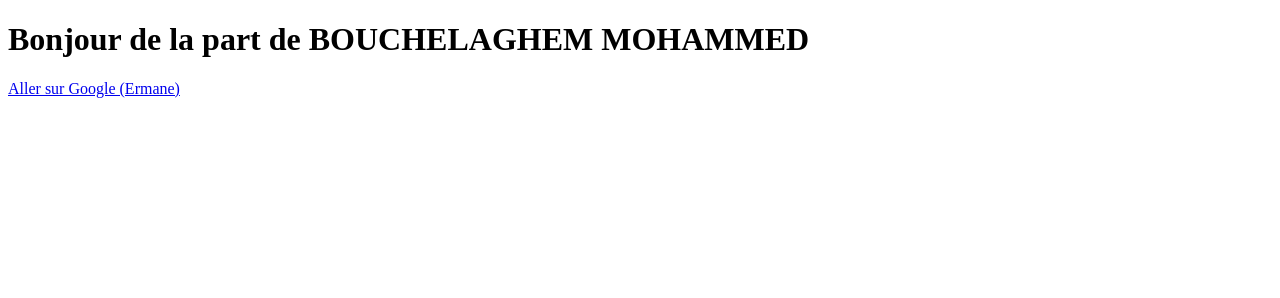
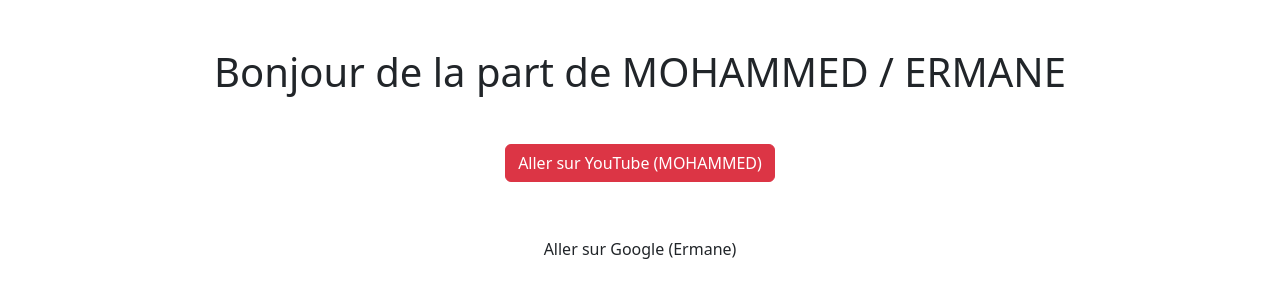
Before and after one commit to bouchelaghemmohammed/labgit10, a plain HTML site: page index.html in a window 1280 px wide. Drawn offline with nearby package versions, Linux system fonts and the light colour scheme.

Commit message:
ajout d'un bouton mohamed

```diff
--- a/index.html
+++ b/index.html
@@ -4,10 +4,24 @@
     <meta charset="UTF-8" />
     <meta name="viewport" content="width=device-width, initial-scale=1.0" />
     <title>Message</title>
+    <link
+      href="https://cdn.jsdelivr.net/npm/bootstrap@5.3.0/dist/css/bootstrap.min.css"
+      rel="stylesheet"
+    />
   </head>
   <body>
-    <h1>Bonjour de la part de BOUCHELAGHEM MOHAMMED</h1>
-    <div class="d-flex align-items-center justify-content-center gap-2 container text-center mt-5">
+    <div class="container text-center mt-5">
+      <h1>Bonjour de la part de MOHAMMED / ERMANE</h1>
+    </div>
+  </div>
+  <div class="container text-center mt-5">
+    <a href="https://www.youtube.com" target="_blank" class="btn btn-danger">
+      Aller sur YouTube (MOHAMMED)
+    </a>
+  </div>
+    <div
+      class="d-flex align-items-center justify-content-center gap-2 container text-center mt-5"
+    >
       <a href="https://www.google.com" target="_blank" class="btn btn-primay">
         Aller sur Google (Ermane)
       </a>
```
